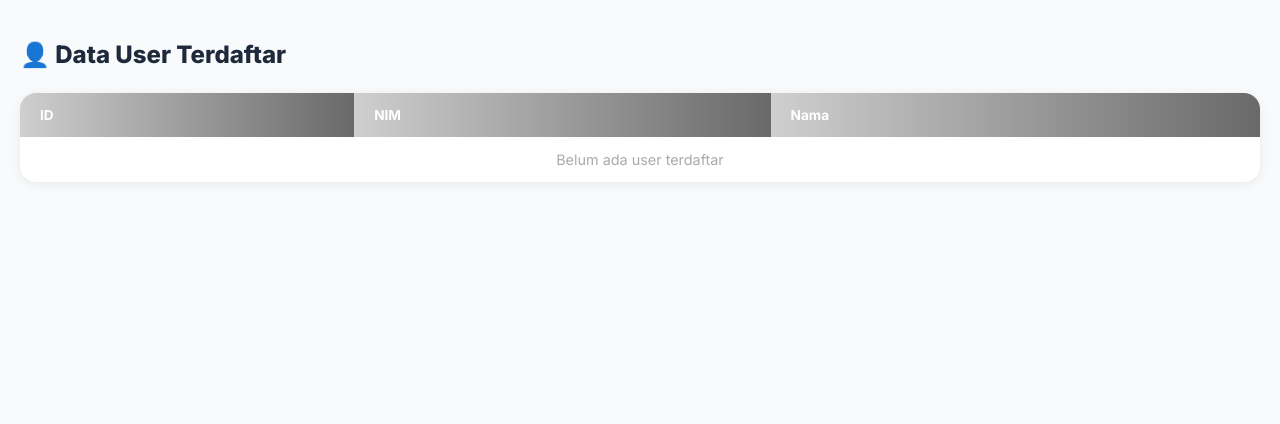
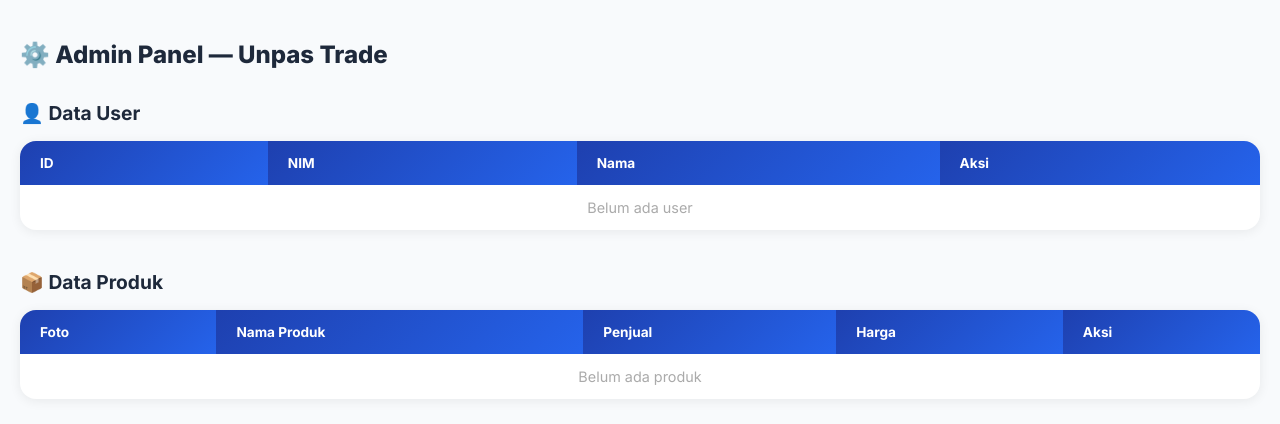
Before and after one commit to Devlang2906/web-firstProject, a Flask app: page /admin-unpas in a window 1280 px wide. Shown: the top 424 px of the page. Run offline with Flask 3, Linux system fonts and the light colour scheme.

Commit message:
hapus produk sama admin

```diff
--- a/app.py
+++ b/app.py
@@ -167,6 +167,24 @@ def logout():
 @app.route("/admin-unpas")
 def admin():
     users = User.query.all()
+    produk_list = Produk.query.order_by(Produk.id.desc()).all()
+    return render_template("admin.html", users=users, produk_list=produk_list)
+
+@app.route("/admin-unpas/hapus-user/<int:id>")
+def admin_hapus_user(id):
+    user = User.query.get_or_404(id)
+    db.session.delete(user)
+    db.session.commit()
+    return redirect(url_for('admin'))
+
+@app.route("/admin-unpas/hapus-produk/<int:id>")
+def admin_hapus_produk(id):
+    produk = Produk.query.get_or_404(id)
+    db.session.delete(produk)
+    db.session.commit()
+    return redirect(url_for('admin'))
+def admin():
+    users = User.query.all()
     return render_template("admin.html", users=users)
 
 if __name__ == "__main__":
--- a/templates/admin.html
+++ b/templates/admin.html
@@ -9,21 +9,39 @@
         * { margin: 0; padding: 0; box-sizing: border-box; }
         body { font-family: 'Inter', sans-serif; background: #f8fafc; padding: 40px 20px; }
         h1 { font-size: 1.5em; font-weight: 800; color: #1e293b; margin-bottom: 24px; }
-        table { width: 100%; background: white; border-radius: 16px; box-shadow: 0 2px 12px rgba(0,0,0,0.07); border-collapse: collapse; overflow: hidden; }
-        th { background: linear-gradient(to left, #696969, #cfcfcf); color: white; padding: 14px 20px; text-align: left; font-size: 0.85em; }
+        h2 { font-size: 1.2em; font-weight: 700; color: #1e293b; margin: 32px 0 16px; }
+        table { width: 100%; background: white; border-radius: 16px; box-shadow: 0 2px 12px rgba(0,0,0,0.07); border-collapse: collapse; overflow: hidden; margin-bottom: 40px; }
+        th { background: linear-gradient(135deg, #1e40af, #2563eb); color: white; padding: 14px 20px; text-align: left; font-size: 0.85em; }
         td { padding: 14px 20px; border-bottom: 1px solid #f0f0f0; font-size: 0.9em; color: #333; }
         tr:last-child td { border-bottom: none; }
         tr:hover td { background: #f8fafc; }
+        .btn-hapus {
+            padding: 6px 14px;
+            background: #fee2e2;
+            color: #ef4444;
+            border: none;
+            border-radius: 8px;
+            font-family: 'Inter', sans-serif;
+            font-size: 0.82em;
+            font-weight: 600;
+            cursor: pointer;
+            text-decoration: none;
+        }
+        .btn-hapus:hover { background: #ef4444; color: white; }
+        .foto { width: 50px; height: 50px; object-fit: cover; border-radius: 6px; background: #f0f0f0; }
     </style>
 </head>
 <body>
-    <h1>👤 Data User Terdaftar</h1>
+    <h1>⚙️ Admin Panel — Unpas Trade</h1>
+
+    <h2>👤 Data User</h2>
     <table>
         <thead>
             <tr>
                 <th>ID</th>
                 <th>NIM</th>
                 <th>Nama</th>
+                <th>Aksi</th>
             </tr>
         </thead>
         <tbody>
@@ -32,11 +50,42 @@
                 <td>{{ user.id }}</td>
                 <td>{{ user.nim }}</td>
                 <td>{{ user.nama }}</td>
+                <td><a href="/admin-unpas/hapus-user/{{ user.id }}" class="btn-hapus" onclick="return confirm('Hapus user ini?')">🗑 Hapus</a></td>
             </tr>
             {% else %}
+            <tr><td colspan="4" style="text-align:center; color:#aaa;">Belum ada user</td></tr>
+            {% endfor %}
+        </tbody>
+    </table>
+
+    <h2>📦 Data Produk</h2>
+    <table>
+        <thead>
             <tr>
-                <td colspan="3" style="text-align:center; color:#aaa;">Belum ada user terdaftar</td>
+                <th>Foto</th>
+                <th>Nama Produk</th>
+                <th>Penjual</th>
+                <th>Harga</th>
+                <th>Aksi</th>
             </tr>
+        </thead>
+        <tbody>
+            {% for produk in produk_list %}
+            <tr>
+                <td>
+                    {% if produk.foto_utama %}
+                    <img src="{{ produk.foto_utama }}" class="foto">
+                    {% else %}
+                    📦
+                    {% endif %}
+                </td>
+                <td>{{ produk.nama }}</td>
+                <td>{{ produk.nama_penjual }}</td>
+                <td>Rp {{ produk.harga }}</td>
+                <td><a href="/admin-unpas/hapus-produk/{{ produk.id }}" class="btn-hapus" onclick="return confirm('Hapus produk ini?')">🗑 Hapus</a></td>
+            </tr>
+            {% else %}
+            <tr><td colspan="5" style="text-align:center; color:#aaa;">Belum ada produk</td></tr>
             {% endfor %}
         </tbody>
     </table>
```
